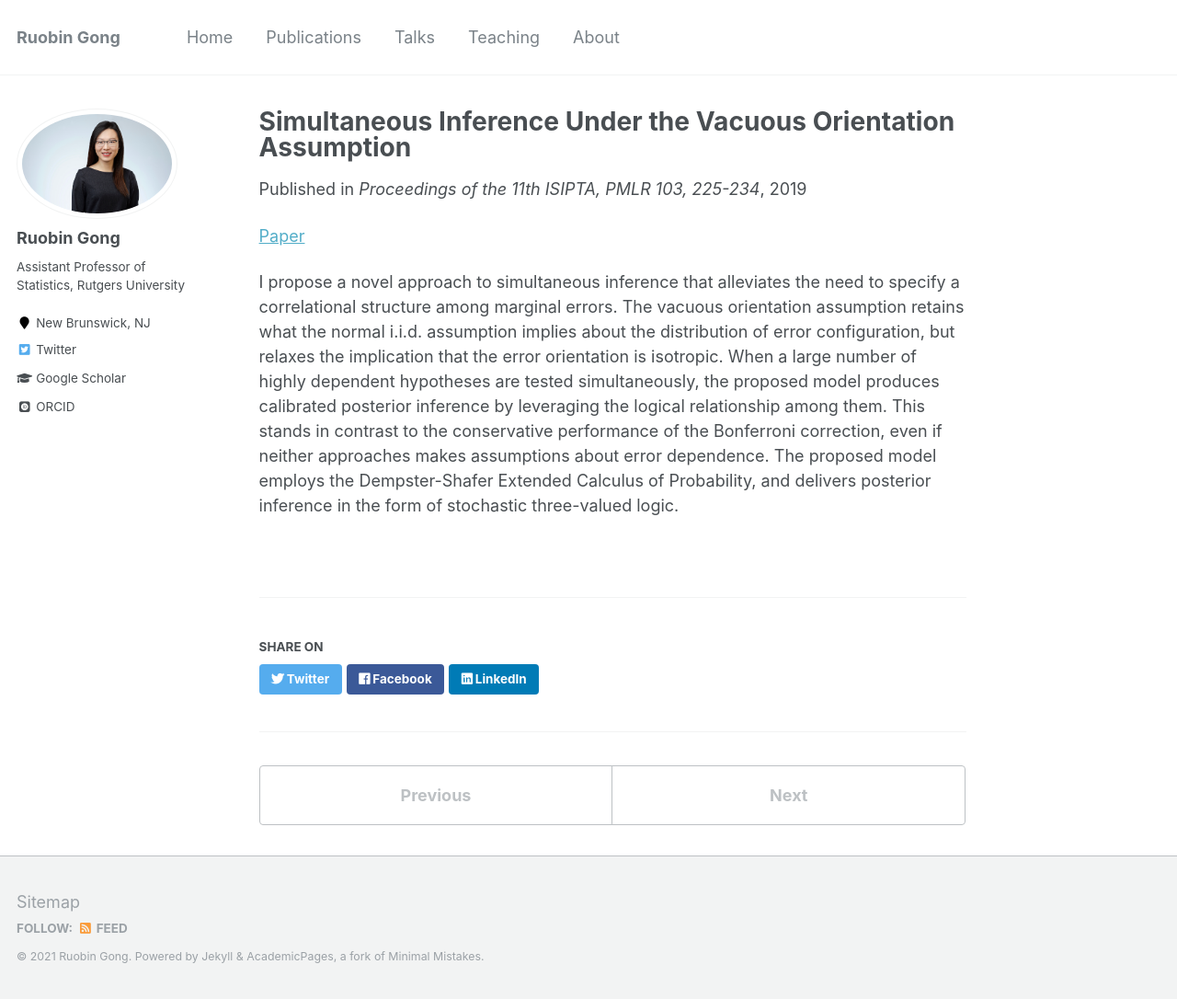
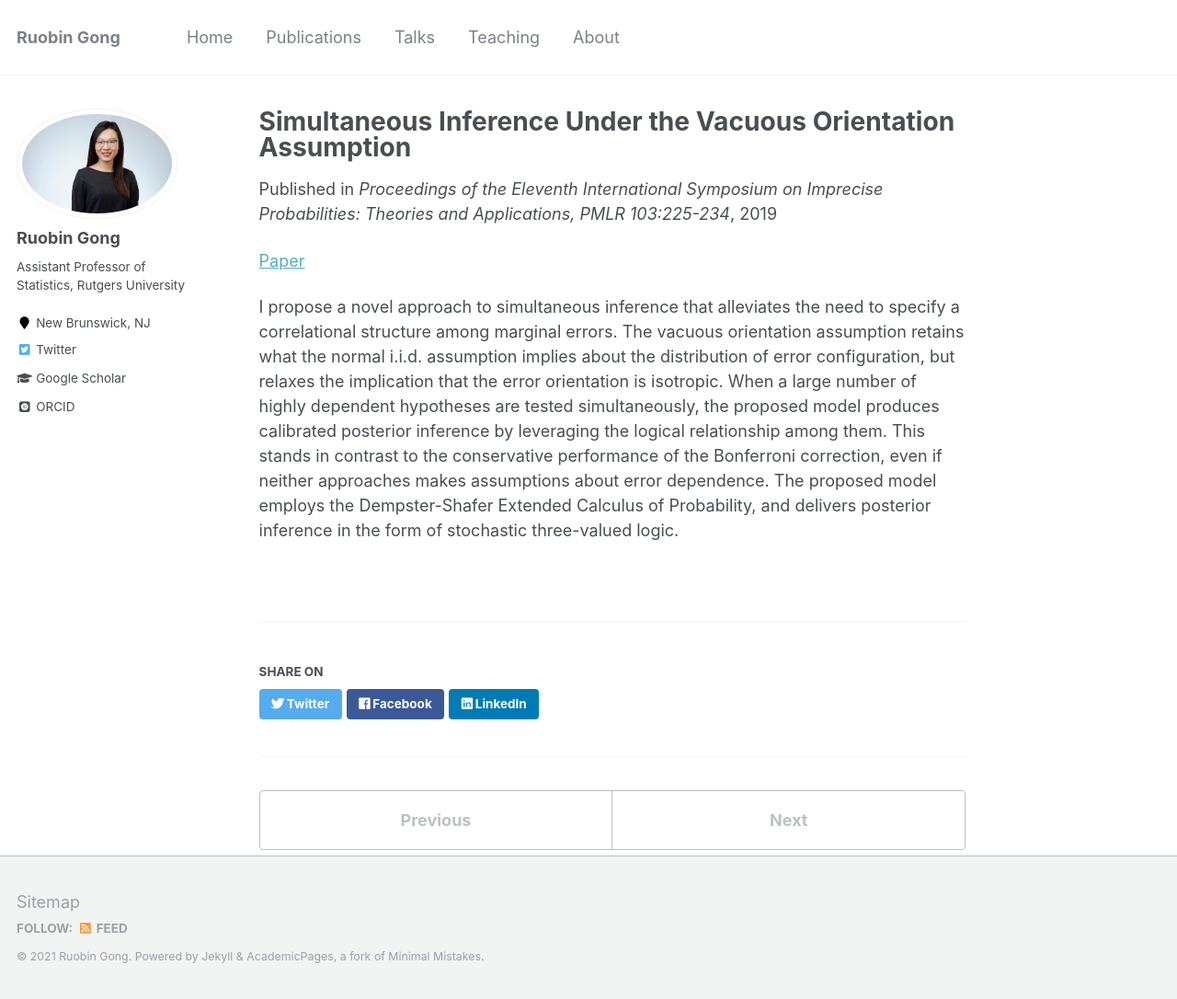
Before and after one commit to RuobinGong/RuobinGong.github.io, a Jekyll site: the page built from _publications/2019-07-03-simultaneous.md, in a window 1280 px wide and 1086 px high. Shown: the whole window at 92% size. Built offline with Jekyll 4.4.1, drawn with Linux system fonts in a browser that asks for light colours; some web fonts are replaced.

Commit message:
Update 2019-07-03-simultaneous.md

```diff
--- a/_publications/2019-07-03-simultaneous.md
+++ b/_publications/2019-07-03-simultaneous.md
@@ -4,7 +4,7 @@ collection: publications
 permalink: /publication/2019-07-03-simultaneous
 excerpt: ''
 date: 2019-07-03
-venue: 'Proceedings of the 11th ISIPTA, PMLR 103, 225-234'
+venue: 'Proceedings of the Eleventh International Symposium on Imprecise Probabilities: Theories and Applications, PMLR 103:225-234'
 author: 'R Gong'
 
 ---
```
